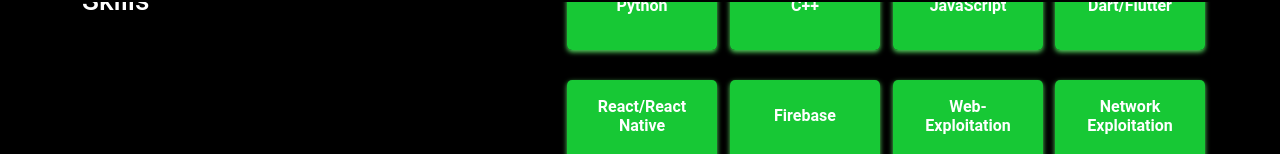
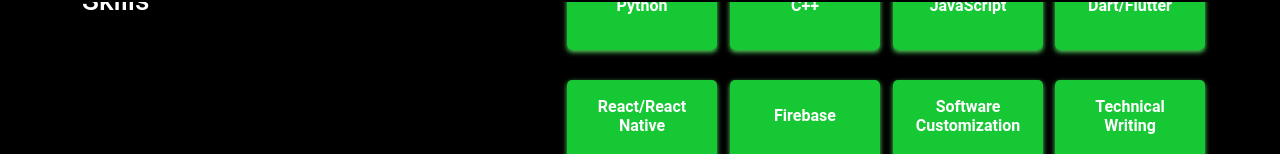
Before and after one commit to Aquarius-blake/portfolio, a React (Create React App) app: page /about in a window 1280 px wide. Shown: the part 798-952 px from the top of the page. Built offline with nearby package versions, Linux system fonts and the light colour scheme.

Commit message:
update content_option.js

```diff
--- a/src/content_option.js
+++ b/src/content_option.js
@@ -65,11 +65,11 @@
     },
 
     {
-        name: "Web-Exploitation",
+        name: "Software Customization",
     },
 
     {
-        name: "Network Exploitation",
+        name: "Technical Writing",
     },
 ];
 
```
